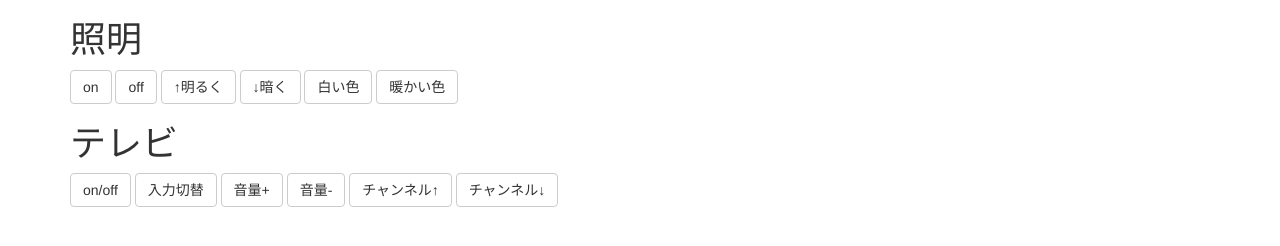
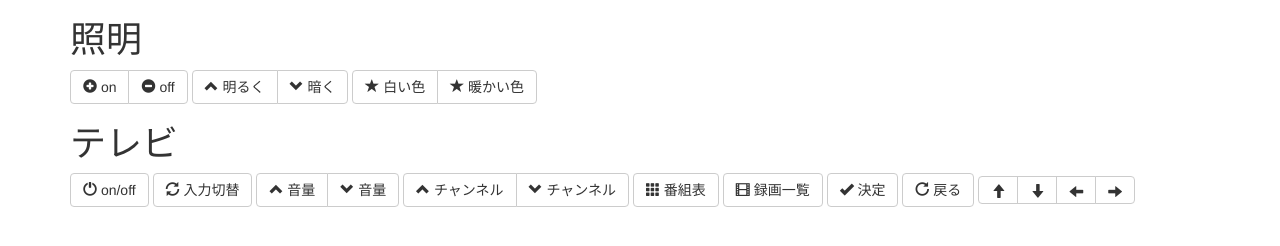
Before and after one commit to manaten/irMagician, a website: page public/index.html in a window 1280 px wide. Drawn offline with nearby package versions, Linux system fonts and the light colour scheme.

Commit message:
feat(ir): † デザイン修正･ボタン追加 †

```diff
--- a/public/index.html
+++ b/public/index.html
@@ -3,49 +3,103 @@
   <meta charset="utf-8">
   <meta name="viewport" content="width=device-width, initial-scale=1, maximum-scale=1, user-scalable=no">
   <link href="http://maxcdn.bootstrapcdn.com/bootstrap/3.3.1/css/bootstrap.min.css" rel="stylesheet">
+  <script src="https://code.jquery.com/jquery-2.1.3.min.js"></script>
+  <script>
+    jQuery(function($) {
+      $('button').each(function() {
+        $(this).on('click', function() {
+          $.get('/send/' + $(this).attr('data-command'));
+        });
+      });
+    });
+  </script>
 </head>
 <body>
   <div class="container">
     <h1>照明</h1>
-    <a href="/send/light_on" target="hiddenFrame">
-      <button type="button" class="btn btn-default">on</button>
-    </a>
-    <a href="/send/light_off" target="hiddenFrame">
-      <button type="button" class="btn btn-default">off</button>
-    </a>
-    <a href="/send/light_up" target="hiddenFrame">
-      <button type="button" class="btn btn-default">↑明るく</button>
-    </a>
-    <a href="/send/light_down" target="hiddenFrame">
-      <button type="button" class="btn btn-default">↓暗く</button>
-    </a>
-    <a href="/send/light_white" target="hiddenFrame">
-      <button type="button" class="btn btn-default">白い色</button>
-    </a>
-    <a href="/send/light_warm" target="hiddenFrame">
-      <button type="button" class="btn btn-default">暖かい色</button>
-    </a>
+    <div class="btn-group" role="group">
+      <button type="button" class="btn btn-default" data-command="light_on">
+        <span class="glyphicon glyphicon-plus-sign" aria-hidden="true"></span> on
+      </button>
+      <button type="button" class="btn btn-default" data-command="light_off">
+        <span class="glyphicon glyphicon-minus-sign" aria-hidden="true"></span> off
+      </button>
+    </div>
+
+    <div class="btn-group" role="group">
+      <button type="button" class="btn btn-default" data-command="light_up">
+        <span class="glyphicon glyphicon-chevron-up" aria-hidden="true"></span> 明るく
+      </button>
+      <button type="button" class="btn btn-default" data-command="light_down">
+        <span class="glyphicon glyphicon-chevron-down" aria-hidden="true"></span> 暗く
+      </button>
+    </div>
+
+    <div class="btn-group" role="group">
+      <button type="button" class="btn btn-default" data-command="light_white">
+        <span class="glyphicon glyphicon-star" aria-hidden="true"></span> 白い色
+      </button>
+      <button type="button" class="btn btn-default" data-command="light_warm">
+        <span class="glyphicon glyphicon-star" aria-hidden="true"></span> 暖かい色
+      </button>
+    </div>
 
     <h1>テレビ</h1>
-    <a href="/send/tv_on_off" target="hiddenFrame">
-      <button type="button" class="btn btn-default">on/off</button>
-    </a>
-    <a href="/send/tv_change_input" target="hiddenFrame">
-      <button type="button" class="btn btn-default">入力切替</button>
-    </a>
-    <a href="/send/tv_volume_up" target="hiddenFrame">
-      <button type="button" class="btn btn-default">音量+</button>
-    </a>
-    <a href="/send/tv_volume_down" target="hiddenFrame">
-      <button type="button" class="btn btn-default">音量-</button>
-    </a>
-    <a href="/send/tv_channel_up" target="hiddenFrame">
-      <button type="button" class="btn btn-default">チャンネル↑</button>
-    </a>
-    <a href="/send/tv_channel_down" target="hiddenFrame">
-      <button type="button" class="btn btn-default">チャンネル↓</button>
-    </a>
+    <button type="button" class="btn btn-default" data-command="tv_on_off">
+      <span class="glyphicon glyphicon-off" aria-hidden="true"></span> on/off
+    </button>
+    <button type="button" class="btn btn-default" data-command="tv_change_input">
+      <span class="glyphicon glyphicon-refresh" aria-hidden="true"></span> 入力切替
+    </button>
+
+    <div class="btn-group" role="group">
+      <button type="button" class="btn btn-default" data-command="tv_volume_up">
+        <span class="glyphicon glyphicon-chevron-up" aria-hidden="true"></span> 音量
+      </button>
+      <button type="button" class="btn btn-default" data-command="tv_volume_down">
+        <span class="glyphicon glyphicon-chevron-down" aria-hidden="true"></span> 音量
+      </button>
+    </div>
+
+    <div class="btn-group" role="group">
+      <button type="button" class="btn btn-default" data-command="tv_channel_up">
+        <span class="glyphicon glyphicon-chevron-up" aria-hidden="true"></span> チャンネル
+      </button>
+      <button type="button" class="btn btn-default" data-command="tv_channel_down">
+        <span class="glyphicon glyphicon-chevron-down" aria-hidden="true"></span> チャンネル
+      </button>
+    </div>
+
+    <button type="button" class="btn btn-default" data-command="tv_bangumi">
+      <span class="glyphicon glyphicon glyphicon-th" aria-hidden="true"></span> 番組表
+    </button>
+
+    <button type="button" class="btn btn-default" data-command="tv_rec_list">
+      <span class="glyphicon glyphicon-film" aria-hidden="true"></span> 録画一覧
+    </button>
+
+    <button type="button" class="btn btn-default" data-command="tv_enter">
+      <span class="glyphicon glyphicon-ok" aria-hidden="true"></span> 決定
+    </button>
+
+    <button type="button" class="btn btn-default" data-command="tv_cancel">
+      <span class="glyphicon glyphicon-repeat" aria-hidden="true"></span> 戻る
+    </button>
+
+    <div class="btn-group" role="group">
+      <button type="button" class="btn btn-default" data-command="tv_cursor_up">
+        <span class="glyphicon glyphicon-arrow-up" aria-hidden="true"></span>
+      </button>
+      <button type="button" class="btn btn-default" data-command="tv_cursor_down">
+        <span class="glyphicon glyphicon-arrow-down" aria-hidden="true"></span>
+      </button>
+      <button type="button" class="btn btn-default" data-command="tv_cursor_left">
+        <span class="glyphicon glyphicon-arrow-left" aria-hidden="true"></span>
+      </button>
+      <button type="button" class="btn btn-default" data-command="tv_cursor_right">
+        <span class="glyphicon glyphicon-arrow-right" aria-hidden="true"></span>
+      </button>
+    </div>
   </div>
-  <iframe name="hiddenFrame" style="display:none;"></iframe>
 </body>
 </html>
```
Also changed, not shown: config/default.yml (+9 -0 lines), scripts/irmagician.coffee (+7 -0 lines).
